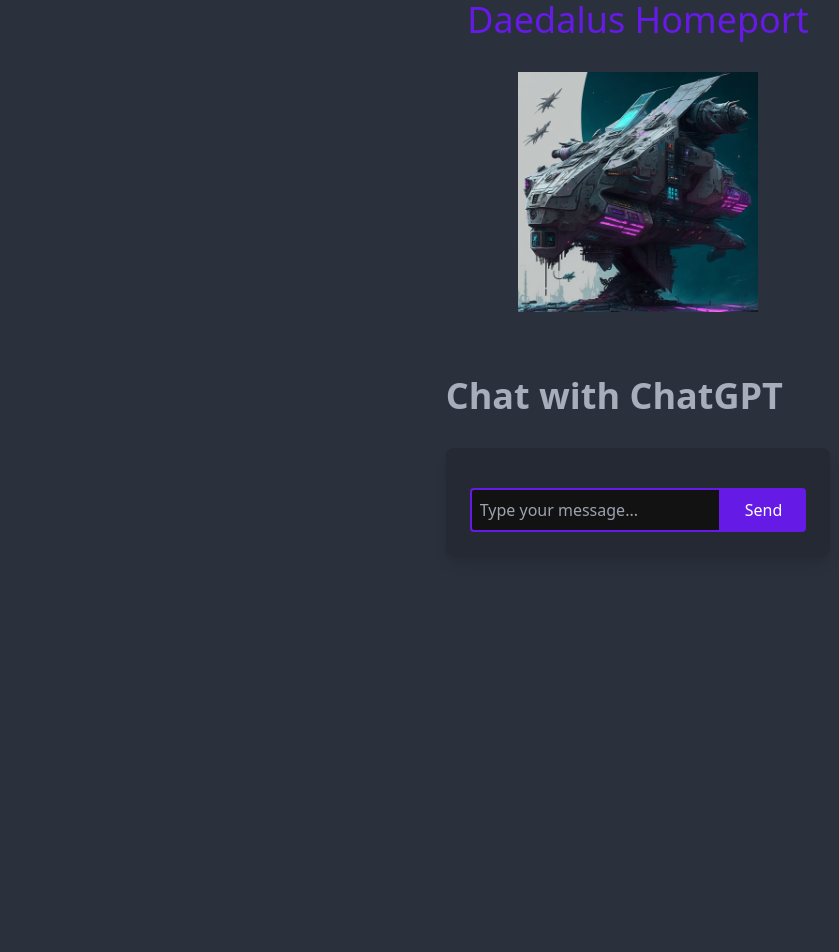
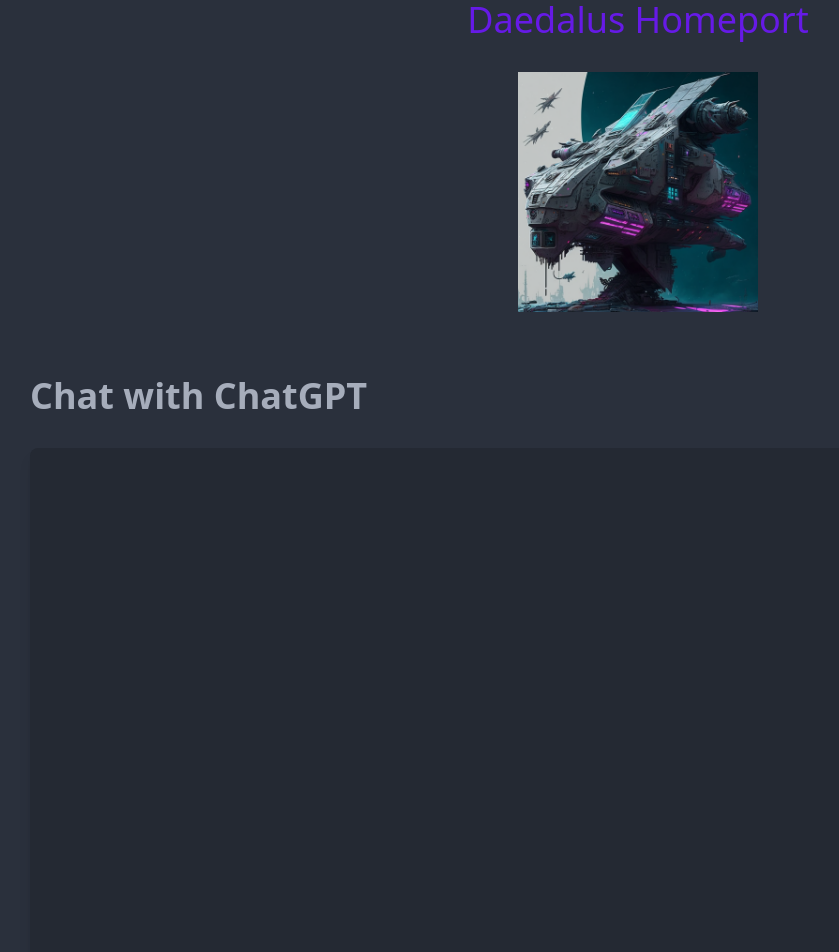
Before and after one commit to DaedalusHub/daedalus-homeport, a Next.js app: page / in a window 1280 px wide. Shown: the top 952 px of the page, without its empty margins (2-841 px from the left). Built offline with nearby package versions, Linux system fonts and the light colour scheme.

Commit message:
feat(chat): chat history and additional chat style

```diff
--- a/components/Chat.tsx
+++ b/components/Chat.tsx
@@ -12,7 +12,7 @@ const Chat: React.FC = () => {
     const [messages, setMessages] = useState<Message[]>([]);
 
     const addMessage = (author: string, content: string) => {
-        setMessages([...messages, { author, content }]);
+        setMessages((prevMessages) => [...prevMessages, { author, content }]);
     };
 
     const handleUserMessage = async (message: string) => {
@@ -25,9 +25,9 @@ const Chat: React.FC = () => {
     };
 
     return (
-        <div className="bg-base-100 p-8 min-h-screen">
+        <div className="bg-base-100 p-8 min-h-screen flex flex-col w-screen">
             <h1 className="text-4xl font-bold mb-8">Chat with ChatGPT</h1>
-            <div className="bg-base-200 p-6 rounded-lg shadow-lg">
+            <div className="bg-base-200 p-6 rounded-lg shadow-lg flex flex-col flex-grow">
                 <ChatHistory messages={messages} />
                 <ChatInput onSubmit={handleUserMessage} />
             </div>
--- a/components/ChatHistory.tsx
+++ b/components/ChatHistory.tsx
@@ -6,7 +6,7 @@ export interface ChatHistoryProps {
 }
 
 const ChatHistory: React.FC<ChatHistoryProps> = ({ messages }) => (
-    <div className="overflow-y-auto max-h-80">
+    <div className="overflow-y-auto max-h-screen-50 md:max-h-screen-75 flex-grow mb-6">
         {messages.map((message, index) => (
             <Message
                 key={index}
--- a/components/Message.tsx
+++ b/components/Message.tsx
@@ -7,18 +7,12 @@ export interface MessageProps {
 
 const Message: React.FC<MessageProps> = ({ author, content }) => (
     <div
-        className={`flex items-center space-x-2 ${
-            author === 'User' ? 'justify-end' : ''
+        className={`rounded-lg p-4 mb-4 ${
+            author === 'User' ? 'bg-neutral' : 'bg-neutral-focus'
         }`}
     >
-        <strong
-            className={`${
-                author === 'User' ? 'text-theme-500' : 'text-theme-400'
-            } font-semibold`}
-        >
-            {author}:
-        </strong>
-        <span className="text-theme-800">{content}</span>
+        <strong className="font-bold">{author}: </strong>
+        <span>{content}</span>
     </div>
 );
 
--- a/package.json
+++ b/package.json
@@ -1,6 +1,6 @@
 {
     "name": "daedalus-homeport",
-    "version": "0.1.8",
+    "version": "0.1.9",
     "private": true,
     "scripts": {
         "dev": "next dev -p 3000",
```
Also changed, not shown: 1 other file (tests, documents, lock files or other folders).
